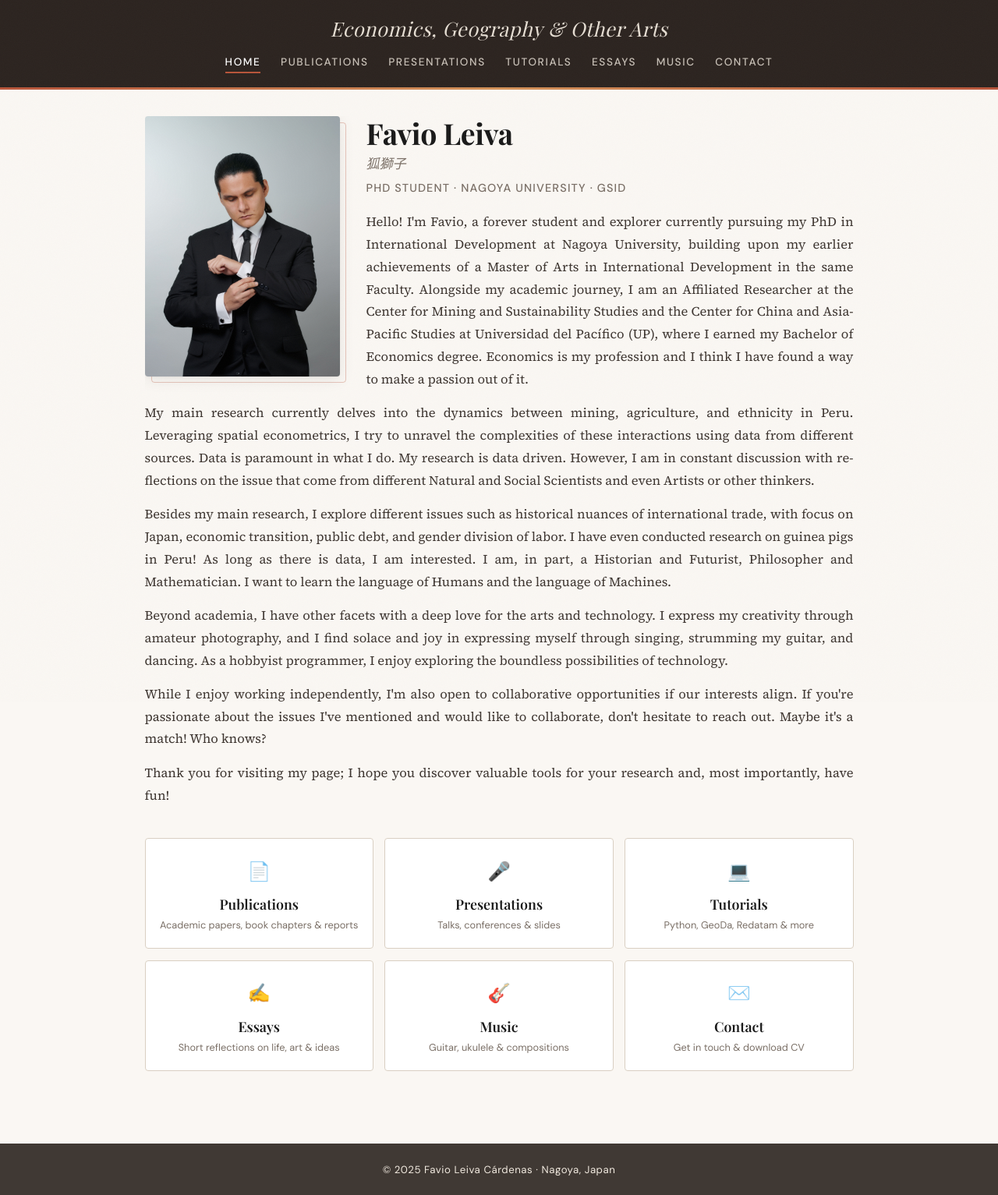
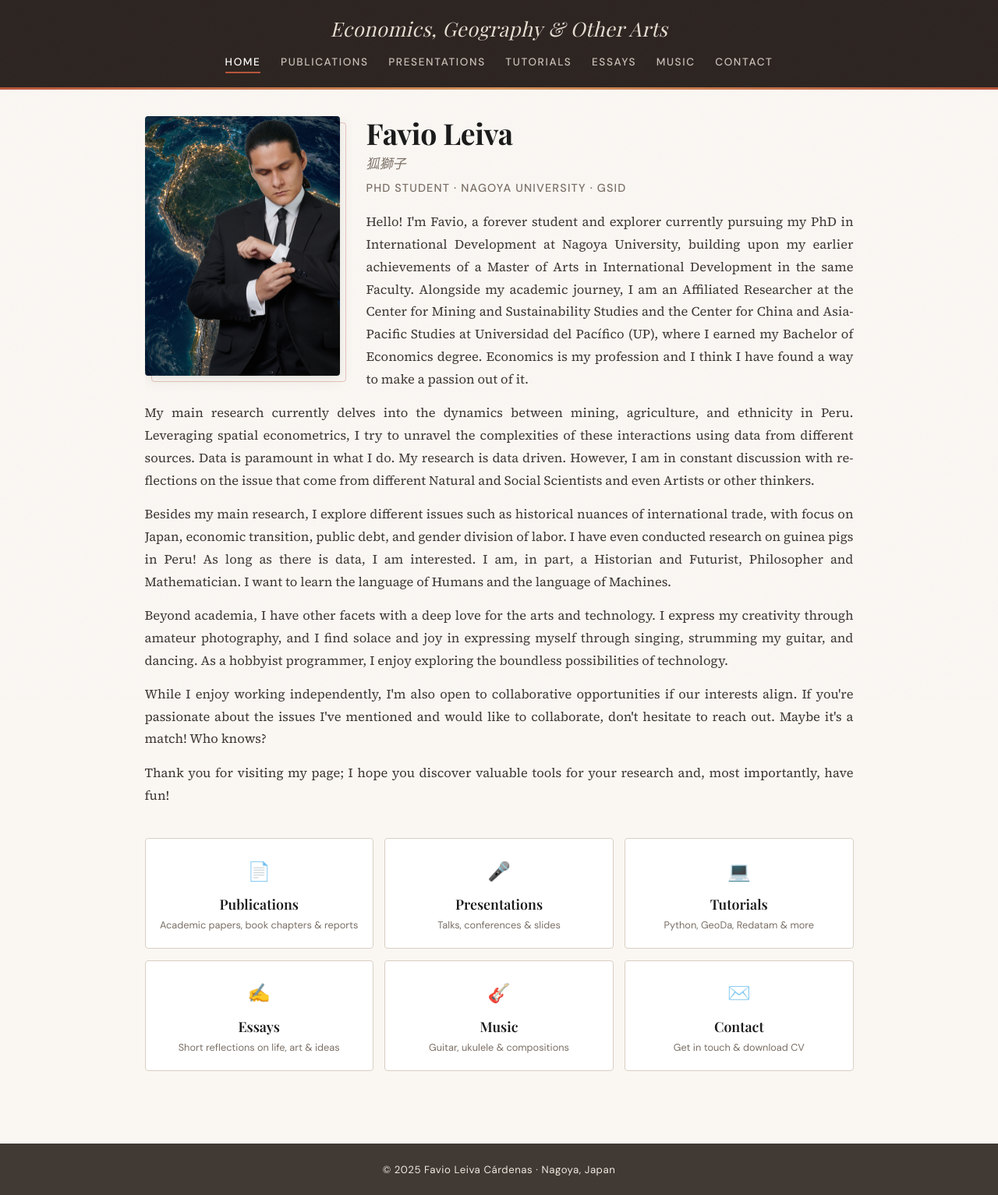
Before and after one commit to Favioleiva/favioleiva.github.io, a Jekyll site: the page index.html, which Jekyll copies as it is, in a window 1280 px wide. Shown: the whole page at 78% size. Built offline with Jekyll 4.4.1, drawn with Linux system fonts in a browser that asks for light colours; some web fonts are replaced.

Commit message:
Update index.html

```diff
--- a/index.html
+++ b/index.html
@@ -45,7 +45,7 @@
     <main>
         <section class="hero">
             <div class="hero-image">
-                <img src="/images/1.Principal.jpg" alt="Favio Leiva">
+                <img src="/images/HeroeFL.jpg" alt="Favio Leiva">
             </div>
             <div class="hero-text">
                 <h1>Favio Leiva</h1>
```
